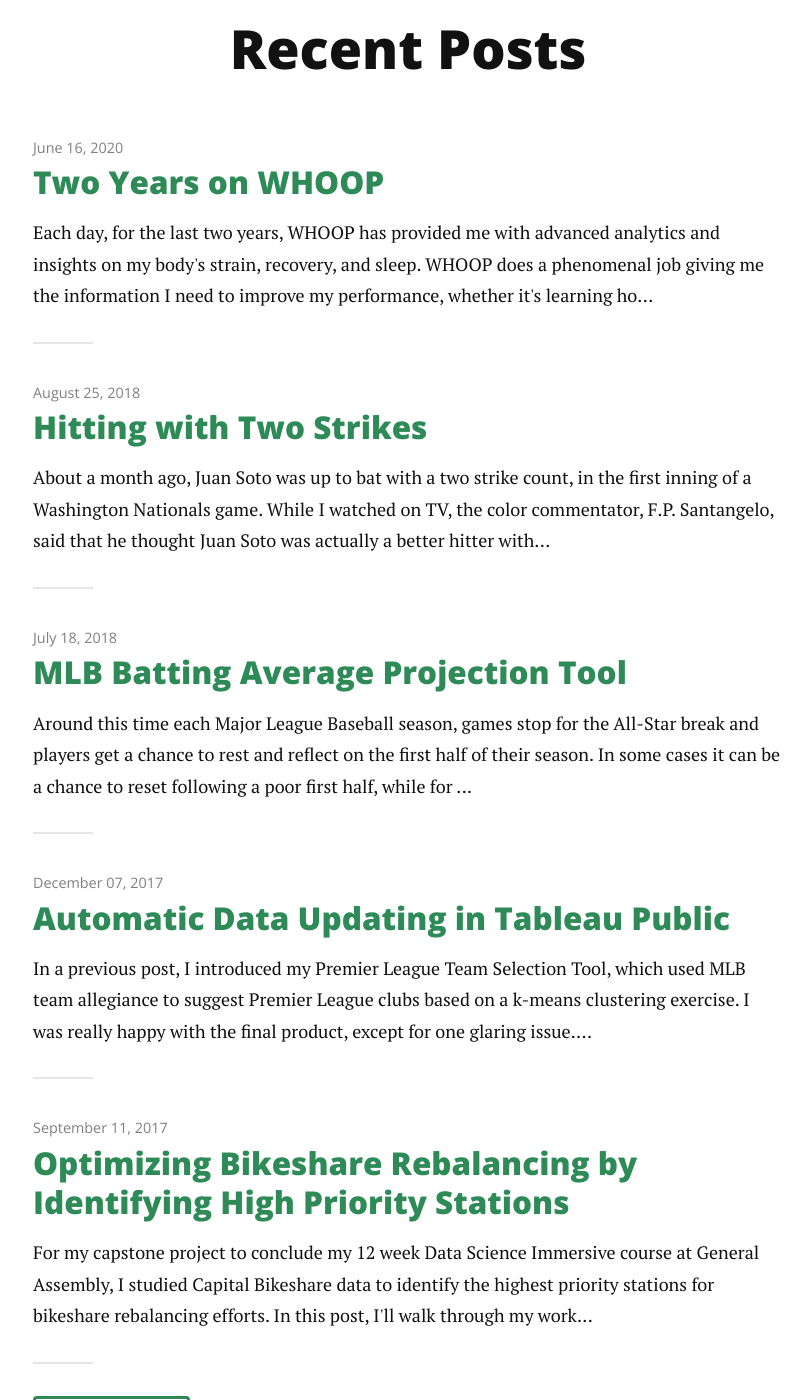
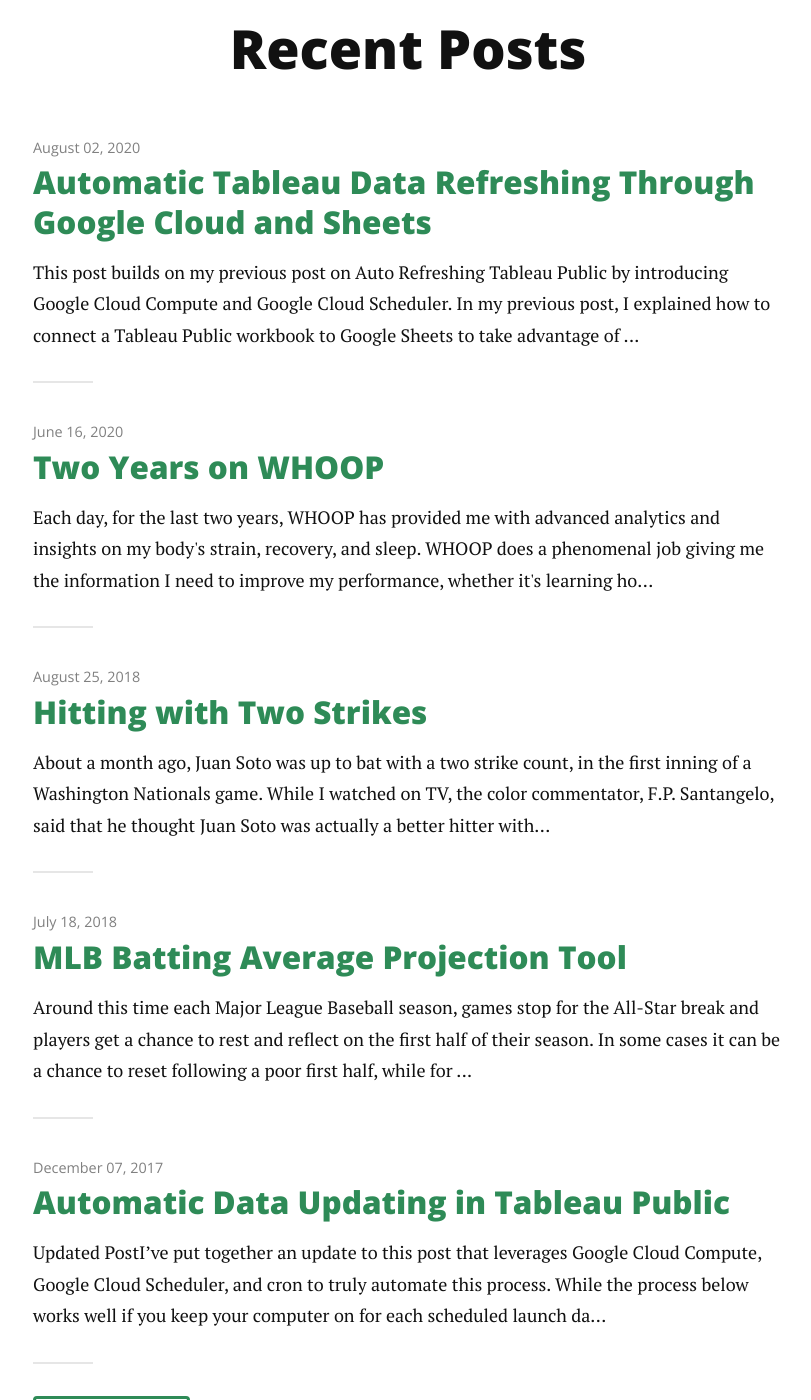
Before and after one commit to irickman/irickman.github.io, a Jekyll site: the page built from index.html, in a window 1280 px wide and 1400 px high, scrolled down 282 px. Shown: the whole window, without its empty margins (232-1043 px from the left). Built offline with Jekyll 4.4.1, drawn with Linux system fonts in a browser that asks for light colours; nearby versions of some CDN libraries; the list of posts is cut into pages by our own code; some of the changed lines change nothing that is shown.

Commit message:
adding gcp blog post

```diff
--- a/_posts/2017-12-07-Auto-Refreshing-Tableau-Public.markdown
+++ b/_posts/2017-12-07-Auto-Refreshing-Tableau-Public.markdown
@@ -2,9 +2,12 @@
 layout: post
 title: "Automatic Data Updating in Tableau Public"
 category : data viz
-tags : [viz, google sheets, tableau, python, launchctl]
+tags : [viz, google cloud, tableau, python, launchctl]
 date : 2017-12-07
 ---
+
+## Updated Post
+**I've put together an update to this post that leverages Google Cloud Compute, Google Cloud Scheduler, and cron to truly automate this process**. While the process below works well if you keep your computer on for each scheduled launch daemon, it doesn't work for well data that needs to be refreshed more regularly or during off-peak hours. The updated approach does a better job handling these situations and can be found [here][updatelink].
 
 <p class="intro"><span class="dropcap">I</span>n a previous post, I introduced my Premier League Team Selection Tool, which used MLB team allegiance to suggest Premier League clubs based on a k-means clustering exercise. I was really happy with the final product, except for one glaring issue. I included a Premier League Table at the bottom of the viz, meant to be as close to live as possible. In reality, it required a manual update each game week, which defeated the purpose of it being "live".</p>
 
@@ -33,3 +36,4 @@
 [launchcd]: http://www.launchd.info/
 [sudo]:https://alvinalexander.com/mac-os-x/mac-osx-startup-crontab-launchd-jobs
 [miss]:https://developer.apple.com/library/content/documentation/MacOSX/Conceptual/BPSystemStartup/Chapters/ScheduledJobs.html
+[updatelink]:http://www.irarickman.com/Automatic-Tableau-Data-Refreshing-Through-Google-Cloud-and-Sheets/
--- /dev/null
+++ b/_posts/2020-08-02-Automatic-Tableau-Data-Refreshing-Through-Google-Cloud-and-Sheets.markdown
@@ -0,0 +1,290 @@
+---
+layout: post
+title: "Automatic Tableau Data Refreshing Through Google Cloud and Sheets"
+category : viz
+tags : [python, google cloud, cron, data, tableau]
+date : 2020-08-02
+---
+<p class="intro"><span class="dropcap">T</span>his post builds on my previous post on Auto Refreshing Tableau Public by introducing Google Cloud Compute and Google Cloud Scheduler. In my previous post, I explained how to connect a Tableau Public workbook to Google Sheets to take advantage of the daily Tableau Public-Google Sheet refresh. I described how to schedule a launch daemon locally to update the data contained within the Google Sheet, thereby refreshing the data in the connected Tableau Public workbook. While this setup works well for relatively infrequent refresh cycles, it does not work well for data that needs to be updated daily (or more frequently). The setup detailed below solves for this problem to create a truly automated data refresh procedure. </p>
+
+## Why did I update my data refresh process?
+While I was pretty pleased with my [original data refresh approach][initiallink] to update the Premier League table every week, I've since built Tableau dashboards that needed to be updated more frequently. For my [MLB Batting Average Projection Tool][mlbtableaulink], I needed to refresh the data on a daily basis for it to be relevant. Opening my personal computer every single day of the MLB season wasn't a great option, so I started looking around for a reliable task scheduling approach. I ultimately settled on the workflow below
+1. Schedule an instance to run using Google Cloud Scheduler
+2. Kick off a cron job within the instance to run my [code][mlbcodelink] to pull the updated data and load it to Google Sheets
+3. Schedule the instance to stop running using Google Cloud Scheduler (to save money since it only really needs to be on for five minutes a day)
+
+I considered using Google Cloud Scheduler to execute the script directly, instead of using cron in the instance, but I like having the instance to ssh into and I was already familiar with using a virtual instance, so it was the path of least resistance. I also considered using Airflow, which I use at work, but it would have required a similar scheduling setup and an extra layer of deployment with the web server. However, I am in the process of transitioning this process to Airflow, so I can more easily schedule new jobs in the future and will update with a follow-on post once complete.
+
+## Getting started with Google Cloud
+If you're setting up Google Cloud for the first time, I'd recommend following this [guide][gcpsetuplink]. First time users on Google Cloud get a $300 credit for the first year, though you must enable billing and fill in credit card information to use it. You can also use Google Cloud's [free tier][freetierlink], which has usage limits. The free tier limits your available memory and processing power, but you should certainly have enough to perform basic operations. I use the second smallest tier instance size for this script, but it's very cheap since I only run this for 5 minutes a day.
+
+## Creating an instance
+I use the same instance each time so I can store my code for repeated use. There is probably a better way to do it, but this was the most straightforward method way for me. To move code between my local machine and the instance, I use GitHub. Obviously GitHub makes version control easier, but it's also a much simpler way to move code than scp-ing (secure copying) from my local machine to the instance each time I need to update the script.
+
+### Creating a project
+To get started, you'll first need to create a new project, since Google Cloud organizes everything within projects.  To create a new project, go to the [project page][projectpagelink] and click "create project". You can name it whatever you want, but make sure it's something easy to type in case you end up referencing it from command line. After you've set up your project, you'll probably want to enable the Compute Engine API. Go to your project's console (the home page for your project - to get there click Google Cloud Platform in the upper left) and click on APIs. At the top of the next screen, click "Enable APIs and Services", then search for the Compute Engine API and add it.
+
+### Launching an instance
+After enabling the API, you can navigate back to console and click on the "Go to Compute Engine" link (if it doesn't appear, click on the sidebar icon in the upper left, scroll down and click on Compute Engine). When you land in the Compute Engine, you'll have the option to create an instance. Click "Create" to create your instance. You can give your instance a name (again, preferably an easy one to type), then select a region and availability zone. These are the Google Cloud server locations where you can host your virtual machine. The typical guidance is to choose a region close to you, but I don't think it matters *that much*. Your zone selection isn't particularly important either. However, **when you go to launch your instance, it will launch in that region, zone combination by default**. You can [move it][movinglink] across zones in case your default zone is down (which happens occasionally), but I've never needed this option.
+
+After selecting your region and zone, you'll select your instance type. I use the series N1, machine-type g1-small. There are a whole bunch of options based on your computing needs. The g1-small has served me well for this and other efforts so I've kept it!
+
+<figure>
+<img src="{{ '/assets/img/GCP Image.png' | prepend: site.baseurl }}" alt="">
+</figure>
+
+From there, you'll want to click "Allow full access to Cloud APIs" under Access Scopes. This will ensure your instance can be scheduled to start and stop. Lastly, you'll want to allow HTTP and HTTPS traffic. You'll need them to run a script that gets data from somewhere, then stores it in Google Sheets. You can change these options later, but it's easier to set them up from the start. Once your instance is set up, you can launch it by clicking on the instance, then hitting start!
+
+## Setting up your instance
+
+To connect to your instance, you can either open the connection in a new window, follow one of the other options to open it in browser, use another ssh client, or connect through gcloud (the Google Cloud command line interface).
+
+<figure>
+<img src="{{ '/assets/img/Connection dropdown.png' | prepend: site.baseurl }}" alt="">
+</figure>
+
+I use a mix of Console and gcloud to work with Google Cloud, but you can comfortably use either. However, when connecting to instances, I prefer gcloud so I can interact with them more natively. To install gcloud, follow the instructions [here][gcloudlink]. To connect to your newly created instance through gcloud, you can either [type out the command][gcpinstancelink] in your local terminal or copy the command from the dropdown and paste it into your local terminal. If you aren't sure if it worked, **you'll know you're in your instance if you see that your terminal lists your location as** \<your google username>@\<your instance name> (for me that's irarickman@instance-1). Congrats, you're now in your virtual machine!
+
+### Installing packages and tools
+For my specific use case, I needed to set up a few things to get it ready to run my MLB data refresh script. Your own setup may differ depending on your needs, but I needed the following
+
+1. **Python packages** - Your VM should come with Python. If it doesn't, follow step two
+    1. Run **sudo apt update**
+    2. (If you don't have python) Run **sudo apt install python3**
+    3. Run **sudo apt install python3-pip** to install the latest pip
+    4. Install any packages you need via pip3. For me this was mainly pybaseball, pygsheets, and a few smaller ones.
+2. **Install Git and clone your code repo** - If you don't have Git installed already, follow the steps below. This assumes you want to pull code from Github or Gitlab. If not, skip this step!
+    1. Run **sudo apt install git**
+    2. Clone your repo as you normally would! I used https auth, which may prompt you for your username and password. If you use SSH, you'll need to go through the normal ssh keygen set up.
+3. **Create a Google Sheets API app and connect to it** - To avoid recreating another tutorial, I recommend following Erik Rood's excellent [Google Sheets API setup][gsheetsapilink]. After you've set up your credentials, you will want to secure copy them into your instance for use.
+    1. To secure copy, open a new terminal tab so you're back in your local directory and run
+    **gcloud compute scp \<file_path>/client_secret.json \<googleusername>@\<instance-name>:\<~/file path>**. The first time you scp you'll be asked to create a passphrase. If you just press enter twice, it will not create one. If you do enter a passphrase, you'll need to enter it each time you scp. Skipping the passphrase can be very helpful if you try to scp again months from now and can't remember your passphrase. If you run into any errors connecting to the instance, you may need to specify the project and zone (remember it also needs to be running)! For more guidance, I recommend checking out the [GCP documentation][scplink].
+    2. Once your creds are loaded, you can authenticate your app. This is a one time authentication. Your browser may try to warn you that the application is unsafe. You can hit advanced and proceed anyhow. To set up authentication, you can either just try running your script (and making sure you set your [authorization file location][authlink] appropriately) or running python from the command line in the location where you moved your credentials and typing:
+    {% highlight python %}
+    import pygsheets
+    gc = pygsheets.authorize() {% endhighlight %} You'll be directed to complete the authentication flow by copying a url into browser. Follow the ensuing instructions and paste the key into the command line and you should be all set! You can see how my code uses Google Sheets [here][mlbcodelink].
+
+## Scheduling your instance
+This is the part that allows you to start and stop your instance on a regular schedule. To set up the full workflow, you'll need to create each of the following
+
+* [Pub/Sub topic][pubsublink] - A message that will carry the notification to kick off an event.
+* [Cloud Function][cloudfunctionlink] - A function to actually perform an event.
+* [Cloud Schedule Task][cloudschedulerlink] - A scheduled command to kick off the workflow.
+
+### Setting up the Pub/Sub topic
+To start, navigate to [Pub/Sub][pubsublink] and click on "Create Topic". You'll want to give it an easy name to track, such as "start-instance".
+
+### Setting up the Cloud Function
+Next, hop on over to your [cloud functions][cloudfunctionlink] and click "Create Function", then follow the steps below
+
+1. Give your function a name, probably something like "startInstance".
+2. Pick your region (again, probably want to keep it in the same region).
+3. Select Pub/Sub as your Trigger. This is what will kick off your function. The Pub/Sub topic is really just delivering a message to your function to let it know it needs to start. In this case, it also delivers the zone and instance to start.
+4. Choose the "start instance" Pub/Sub in the drop-down. You can choose whether to "retry on failure". Depending on the frequency of your task and structure you may or may not need to retry. I do not for mine.
+5. Hit "Next" and arrive at a code editor.
+6. In the "Entry Point" input field, enter the name of the function (e.g., startInstance).
+7. **In the index.js editor**, erase the existing code in the editor and enter the code below. Be sure to replace your function name where it says "exports.**<enter function name e.g., startInstance>**" on lines 33 and 77. This code can also be found on google's [tutorial repo][schedulergithublink], however I made a few small changes in lines 38-39, 82-83, and 120-122 . The script provided by Google calls for a label to be passed in the schedule task. I don't label my Google Cloud resources, so I removed the label component from the search. **The version below can be pasted into the index.js editor for both the start and stop function, just remember to change the stop function name**. To be clear, you do no  t need the start and stop code to be in the respective start and stop functions, but for convenience you can find all the code below.
+
+{% highlight javascript linenos %}
+// Copyright 2018 Google LLC
+//
+// Licensed under the Apache License, Version 2.0 (the "License");
+// you may not use this file except in compliance with the License.
+// You may obtain a copy of the License at
+//
+//      http://www.apache.org/licenses/LICENSE-2.0
+//
+// Unless required by applicable law or agreed to in writing, software
+// distributed under the License is distributed on an "AS IS" BASIS,
+// WITHOUT WARRANTIES OR CONDITIONS OF ANY KIND, either express or implied.
+// See the License for the specific language governing permissions and
+// limitations under the License.
+
+// [START functions_start_instance_pubsub]
+// [START functions_stop_instance_pubsub]
+const Compute = require('@google-cloud/compute');
+const compute = new Compute();
+// [END functions_stop_instance_pubsub]
+
+/**
+ * Starts Compute Engine instances.
+ *
+ * Expects a PubSub message with JSON-formatted event data containing the
+ * following attributes:
+ *  zone - the GCP zone the instances are located in.
+ *  label - the label of instances to start.
+ *
+ * @param {!object} event Cloud Function PubSub message event.
+ * @param {!object} callback Cloud Function PubSub callback indicating
+ *  completion.
+ */
+exports.<enter start function name> = async (event, context, callback) => {
+  try {
+    const payload = _validatePayload(
+      JSON.parse(Buffer.from(event.data, 'base64').toString())
+    );
+    //const options = {filter: `labels.${payload.label}`};
+    const [vms] = await compute.getVMs();
+    await Promise.all(
+      vms.map(async (instance) => {
+        if (payload.zone === instance.zone.id) {
+          const [operation] = await compute
+            .zone(payload.zone)
+            .vm(instance.name)
+            .start();
+
+          // Operation pending
+          return operation.promise();
+        }
+      })
+    );
+
+    // Operation complete. Instance successfully started.
+    const message = `Successfully started instance(s)`;
+    console.log(message);
+    callback(null, message);
+  } catch (err) {
+    console.log(err);
+    callback(err);
+  }
+};
+// [END functions_start_instance_pubsub]
+// [START functions_stop_instance_pubsub]
+
+/**
+ * Stops Compute Engine instances.
+ *
+ * Expects a PubSub message with JSON-formatted event data containing the
+ * following attributes:
+ *  zone - the GCP zone the instances are located in.
+ *  label - the label of instances to stop.
+ *
+ * @param {!object} event Cloud Function PubSub message event.
+ * @param {!object} callback Cloud Function PubSub callback indicating completion.
+ */
+exports.<enter stop function name> = async (event, context, callback) => {
+  try {
+    const payload = _validatePayload(
+      JSON.parse(Buffer.from(event.data, 'base64').toString())
+    );
+    //const options = {filter: `labels.${payload.label}`};
+    const [vms] = await compute.getVMs();
+    await Promise.all(
+      vms.map(async (instance) => {
+        if (payload.zone === instance.zone.id) {
+          const [operation] = await compute
+            .zone(payload.zone)
+            .vm(instance.name)
+            .stop();
+
+          // Operation pending
+          return operation.promise();
+        } else {
+          return Promise.resolve();
+        }
+      })
+    );
+
+    // Operation complete. Instance successfully stopped.
+    const message = `Successfully stopped instance(s)`;
+    console.log(message);
+    callback(null, message);
+  } catch (err) {
+    console.log(err);
+    callback(err);
+  }
+};
+// [START functions_start_instance_pubsub]
+
+/**
+ * Validates that a request payload contains the expected fields.
+ *
+ * @param {!object} payload the request payload to validate.
+ * @return {!object} the payload object.
+ */
+const _validatePayload = (payload) => {
+  if (!payload.zone) {
+    throw new Error(`Attribute 'zone' missing from payload`);
+  } //else if (!payload.label) {
+    //throw new Error(`Attribute 'label' missing from payload`);
+  //}
+  return payload;
+};
+// [END functions_start_instance_pubsub]
+// [END functions_stop_instance_pubsub]
+{% endhighlight %}
+* **In the package.json editor**, erase the existing code in the editor and enter the following
+{% highlight JSON %}
+{
+  "name": "cloud-functions-schedule-instance",
+  "version": "0.1.0",
+  "private": true,
+  "license": "Apache-2.0",
+  "author": "Google Inc.",
+  "repository": {
+    "type": "git",
+    "url": "https://github.com/GoogleCloudPlatform/nodejs-docs-samples.git"
+  },
+  "engines": {
+    "node": ">=10.0.0"
+  },
+  "scripts": {
+    "test": "mocha test/\*.test.js --timeout=20000"
+  },
+  "devDependencies": {
+    "mocha": "^8.0.0",
+    "proxyquire": "^2.0.0",
+    "sinon": "^9.0.0"
+  },
+  "dependencies": {
+    "@google-cloud/compute": "^2.0.0"
+  }
+}
+{% endhighlight %}
+
+* Click Deploy and your function should be set up! Note, in the step below, we'll pass the zone and instance name from the scheduler, which will be delivered via Pub/Sub to the function so it knows what to start!
+
+### Setting up your Cloud Schedule Task
+Finally, go to the [Cloud Scheduler][cloudschedulerlink], hit "Create", then follow the steps below
+1. Select a region for your job (probably the same as your instance).
+2. On the next page, give your job a name and description. I use "start-instance" for the one that starts it and "stop-instance" for the one that stops it!
+3. Specify the schedule. The caption below offers more information, but you'll need to use the unix-cron format to schedule. The nice thing about cron scheduling is that its flexible enough to schedule for every 5 minutes or the third day of every month at midnight. For more info, check out this [help page][cronlink].
+4. Select your timezone. Be careful when doing so. Later on we'll discuss setting cron jobs in your instance. These default to UTC, so if you decide not to change your cron timezone, you'll want to make sure the schedules are aligned. **I personally like using UTC for both as it is not affected by daylight savings.**
+5. Select your target as Pub/Sub.
+6. Enter your topic name - it should be the name you used in the Pub/Sub step above.
+7. In the payload section, you'll tell your task what zone and instance to start. Paste in and edit the code below
+{% highlight JSON %} {"zone":"<zone>","instance":"<instance-name>"} {% endhighlight %}
+
+### Setting up the stop instance workflow
+The workflow above is great for starting your instance, but the whole point of this process is to start, then stop the instance. To set up the stopping workflow, follow the same steps, just change the names to stop and double check that you fill in the stop function name in the cloud function script. Remember to set the time intervals between starting and stopping appropriately so you stop the script after it's been started (and vice versa).
+
+## Scheduling your python script
+Once you've set up your instance to start and stop, you'll want to set up your script to run via crontab in the instance. This process is fortunately much more straightforward. Start up your instance and ssh in. Once in your instance, type **crontab -e**. You'll be asked to choose your editor, (I prefer nano) then you'll be taken to the crontab file. To read more about this file, checkout [crontab.guru][crontabguru]. There you can also find a helpful [editor][crontabcalc] for testing crontab timing.
+
+Once in your crontab file, you can schedule your script. **Again, be mindful of timing and time zones!** The goal is to schedule your crontab to run while your instance is running. Your crontab will be running on UTC by default. You'll therefore want to take into account the appropriate UTC time to align with your instance's start/stop time. Once you find the right time, enter a command similar to the one below to schedule your script:
+{% highlight shell %} 0 10 * * * python3 /home/<google username>/projections_code/update_batting_avg-gcp.py {% endhighlight %}
+If you have multiple python installations (e.g., python 2.7, anaconda, etc.) you will need to specify exactly which python executable to use. Similarly, you will likely want to adjust your path based on where your file is located.
+
+Lastly, I recommend testing your scheduler and cron times to make sure they're in alignment. I tested mine by setting the timelines to run a few minutes later, then adjusting the actual scripts once I knew it worked. While it was a good amount of work up front, it's certainly saved me some time since and makes for a fun Tableau dashboard. I hope you found this guide informative - please feel free to reach out through the [contact form][contactlink] with feedback!
+
+
+[initiallink]: http://www.irarickman.com/blog/Auto-Refreshing-Tableau-Public/
+[mlbtableaulink]: https://public.tableau.com/profile/ira.rickman#!/vizhome/MLBBattingAverageProjectionTool
+[mlbcodelink]:https://github.com/irickman/projections_code/blob/master/update_batting_avg-gcp.py
+[gcpsetuplink]: https://cloud.google.com/compute/docs/quickstart-linux
+[freetierlink]: https://cloud.google.com/free/docs/gcp-free-tier#top_of_page
+[projectpagelink]:https://console.cloud.google.com/projectselector2
+[movinglink]:https://cloud.google.com/compute/docs/instances/moving-instance-across-zones
+[gcloudlink]: https://cloud.google.com/sdk/docs/downloads-interactive
+[gcpinstancelink]:https://cloud.google.com/compute/docs/instances/connecting-to-instance#gcloud
+[gsheetsapilink]:https://erikrood.com/Posts/py_gsheets.html
+[scplink]:https://cloud.google.com/sdk/gcloud/reference/compute/scp
+[authlink]:https://pygsheets.readthedocs.io/en/stable/authorization.html
+[cloudschedulerlink]:https://console.cloud.google.com/cloudscheduler
+[cronlink]:https://cloud.google.com/scheduler/docs/configuring/cron-job-schedules?&_ga=2.6352244.-757052567.1596254043#defining_the_job_schedule
+[pubsublink]:https://console.cloud.google.com/cloudpubsub/
+[cloudfunctionlink]:https://console.cloud.google.com/functions/
+[schedulergithublink]:https://github.com/GoogleCloudPlatform/nodejs-docs-samples/blob/master/functions/scheduleinstance
+[crontabguru]:https://crontab.guru/crontab.5.html
+[crontabcalc]:https://crontab.guru/
+[contactlink]:http://www.irarickman.com/contact/
```
Also changed, not shown: assets/img/Connection dropdown.png (added), assets/img/GCP Image.png (added).
